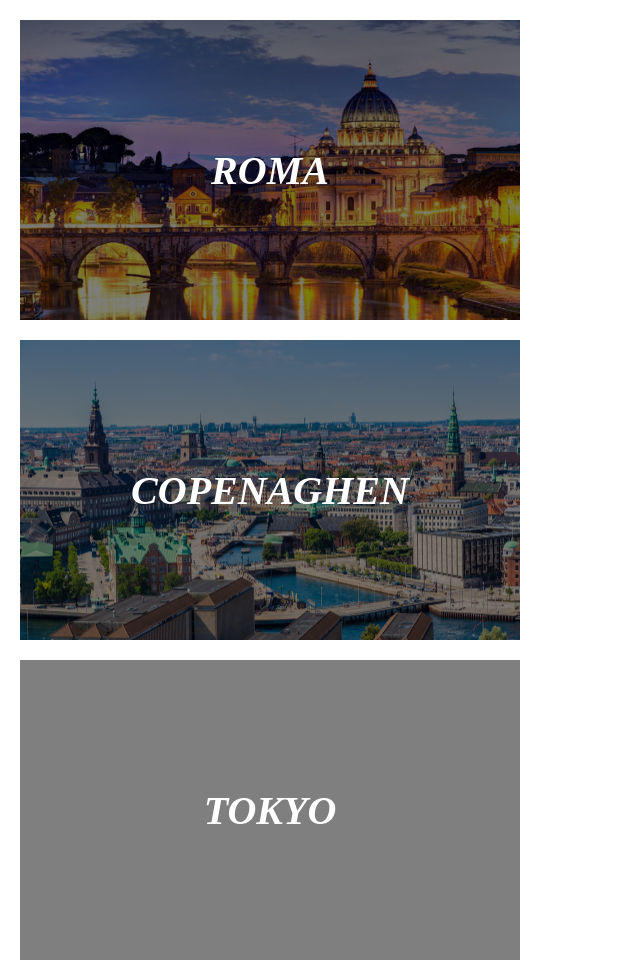
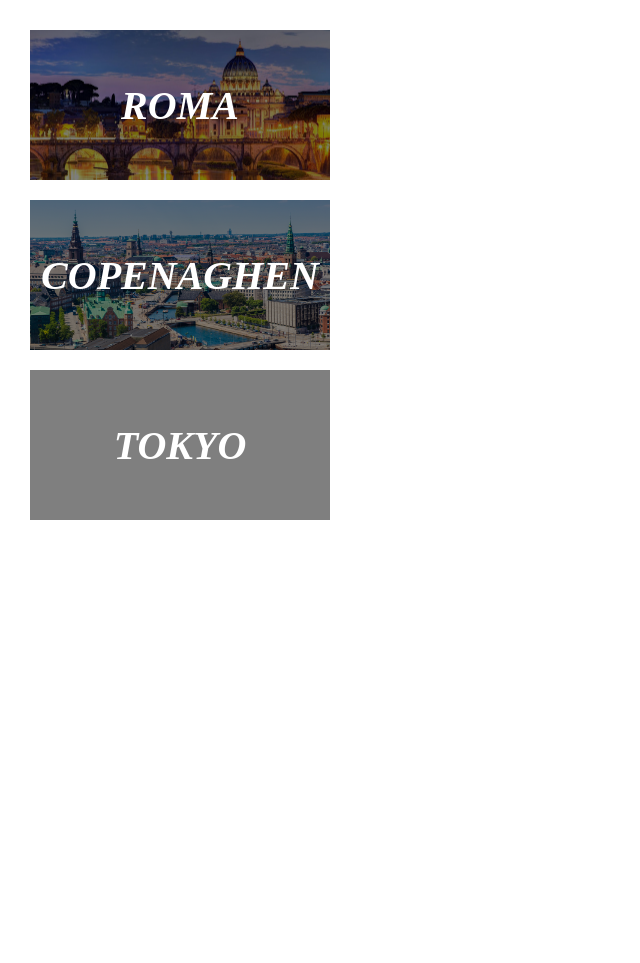
Before and after one commit to RizDoballah/htmlcss-airbnb, a plain HTML site: page index.html in a window 1280 px wide. Shown: the whole page, without its empty margins (0-640 px from the left). After the commit the page ends 800 px from the top, so only its background shows below. Drawn offline with Linux system fonts and the light colour scheme.

Commit message:
final commit

```diff
--- a/css/style.css
+++ b/css/style.css
@@ -3,24 +3,25 @@
   padding: 0;
   box-sizing: border-box;
 }
-body {
+.container {
   margin: auto;
+  padding: 10px;
 }
 
-.roma {
+.city.roma {
   background-image: url(../img/roma.jpg);
 }
-.copenaghen {
+.city.copenaghen {
   background-image: url(../img/copenaghen.jpg);
 }
-.tokyo {
+.city.tokyo {
   background-image: url(../img/tokyo.jpg);
 }
-.roma, .copenaghen, .tokyo {
+.city {
   margin: 20px;
   position: relative;
-  height: 300px;
-  width: 500px;
+  height: 150px;
+  width: 300px;
   background-repeat: no-repeat;
   background-size: cover;
   background-position: center;
@@ -44,15 +45,6 @@ body {
   height: 100%;
   background-color: rgba(0, 0, 0, 0.5);
 }
-.roma:hover .layover {
-  cursor: pointer;
+.city:hover .layover {
   background-color: rgba(0, 0, 0, 0.2)
 }
-.copenaghen:hover .layover {
-  cursor: pointer;
-  background-color: rgba(0, 0, 0, 0.2)
-}
-.tokyo:hover .layover {
-  cursor: pointer;
-  background-color: rgba(0, 0, 0, 0.2)
-}
--- a/index.html
+++ b/index.html
@@ -7,21 +7,21 @@
   </head>
   <body>
     <main class="container">
-     <div class="roma">
+     <div class="city roma">
        <div class="layover">
        </div>
        <div class="titolo">
         ROMA
        </div>
-    </div>
-    <div class="copenaghen">
+     </div>
+      <div class="city copenaghen">
       <div class="layover">
       </div>
       <div class="titolo">
         COPENAGHEN
       </div>
-    </div>
-    <div class="tokyo">
+     </div>
+      <div class="city tokyo">
       <div class="layover">
       </div>
       <div class="titolo">
```
